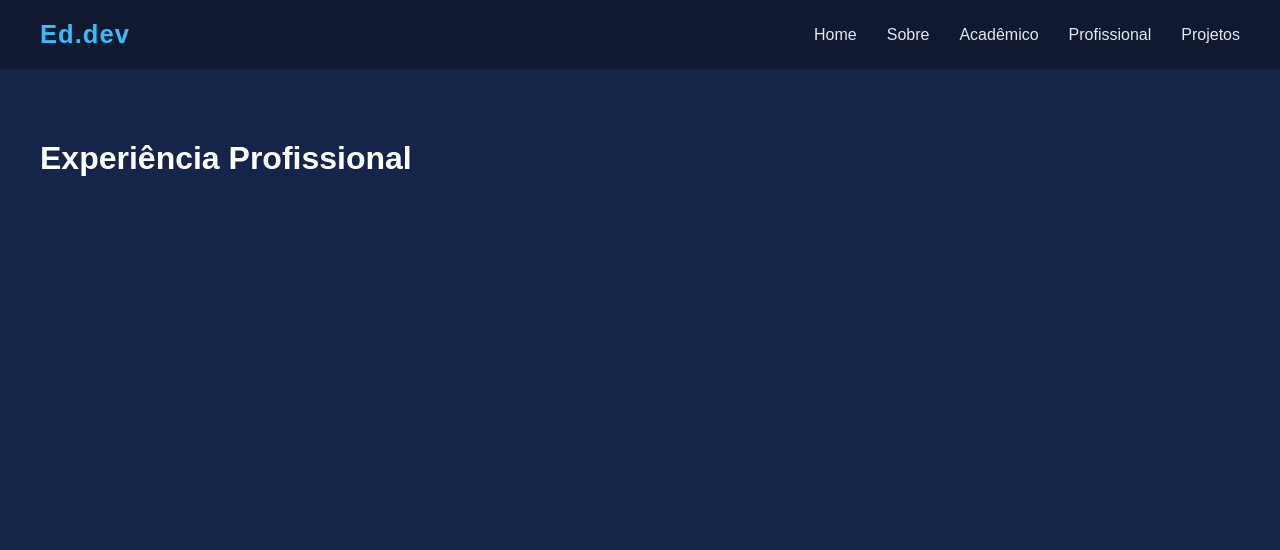
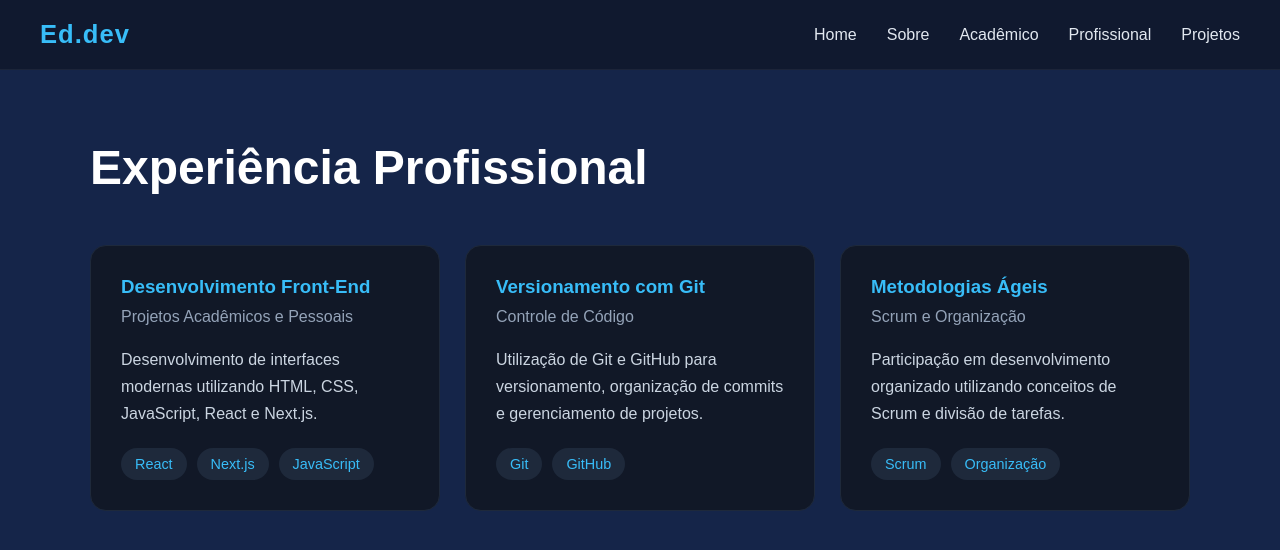
Before and after one commit to EdRelikya/meu-porfolio, a Next.js app: page /profissional in a window 1280 px wide. Shown: the top 550 px of the page. Built offline with nearby package versions, Linux system fonts and the light colour scheme.

Commit message:
Adcionando página profissional

```diff
--- a/src/app/globals.css
+++ b/src/app/globals.css
@@ -284,3 +284,66 @@ body {
   color: #cbd5e1;
   line-height: 1.7;
 }
+
+/* Contato */
+
+.professional-section {
+  max-width: 1100px;
+  margin: 0 auto;
+}
+
+.professional-section h1 {
+  font-size: 3rem;
+  margin-bottom: 50px;
+}
+
+.professional-grid {
+  display: grid;
+  grid-template-columns: repeat(auto-fit, minmax(300px, 1fr));
+  gap: 25px;
+}
+
+.professional-card {
+  background-color: #111827;
+  padding: 30px;
+  border-radius: 16px;
+  border: 1px solid #1e293b;
+  transition: 0.3s;
+}
+
+.professional-card:hover {
+  transform: translateY(-5px);
+  border-color: #38bdf8;
+}
+
+.professional-card h3 {
+  margin-bottom: 10px;
+  color: #38bdf8;
+}
+
+.professional-card span {
+  display: block;
+  margin-bottom: 20px;
+  color: #94a3b8;
+}
+
+.professional-card p {
+  line-height: 1.7;
+  color: #cbd5e1;
+  margin-bottom: 20px;
+}
+
+.tech-tags {
+  display: flex;
+  flex-wrap: wrap;
+  gap: 10px;
+}
+
+.tech-tags span {
+  background-color: #1e293b;
+  padding: 8px 14px;
+  border-radius: 999px;
+  color: #38bdf8;
+  font-size: 0.9rem;
+  margin-bottom: 0;
+}
--- a/src/app/profissional/page.js
+++ b/src/app/profissional/page.js
@@ -1,7 +1,62 @@
 export default function Profissional() {
   return (
     <main className="page-container">
-      <h1>Experiência Profissional</h1>
+      <section className="professional-section">
+        <h1>Experiência Profissional</h1>
+
+        <div className="professional-grid">
+
+          <div className="professional-card">
+            <h3>Desenvolvimento Front-End</h3>
+
+            <span>Projetos Acadêmicos e Pessoais</span>
+
+            <p>
+              Desenvolvimento de interfaces modernas utilizando HTML, CSS,
+              JavaScript, React e Next.js.
+            </p>
+
+            <div className="tech-tags">
+              <span>React</span>
+              <span>Next.js</span>
+              <span>JavaScript</span>
+            </div>
+          </div>
+
+          <div className="professional-card">
+            <h3>Versionamento com Git</h3>
+
+            <span>Controle de Código</span>
+
+            <p>
+              Utilização de Git e GitHub para versionamento, organização de
+              commits e gerenciamento de projetos.
+            </p>
+
+            <div className="tech-tags">
+              <span>Git</span>
+              <span>GitHub</span>
+            </div>
+          </div>
+
+          <div className="professional-card">
+            <h3>Metodologias Ágeis</h3>
+
+            <span>Scrum e Organização</span>
+
+            <p>
+              Participação em desenvolvimento organizado utilizando conceitos
+              de Scrum e divisão de tarefas.
+            </p>
+
+            <div className="tech-tags">
+              <span>Scrum</span>
+              <span>Organização</span>
+            </div>
+          </div>
+
+        </div>
+      </section>
     </main>
   );
 }
```
